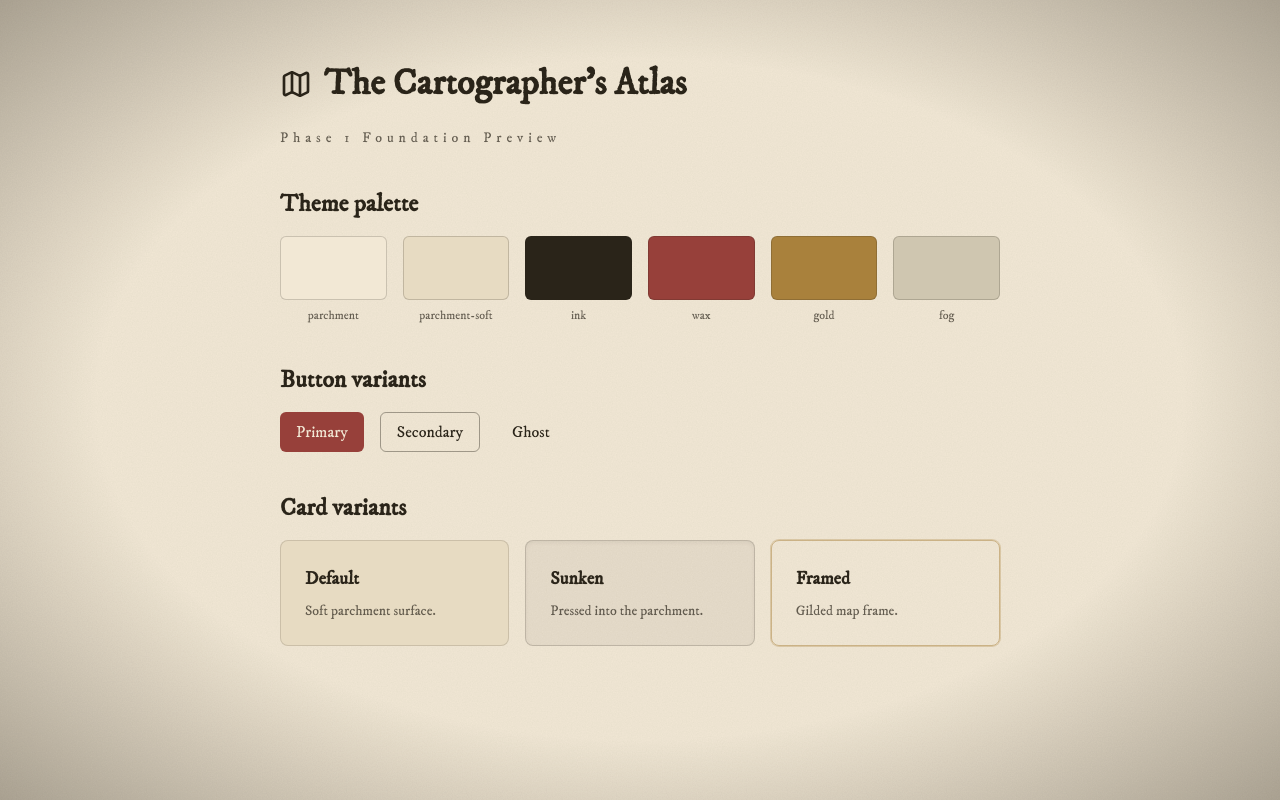
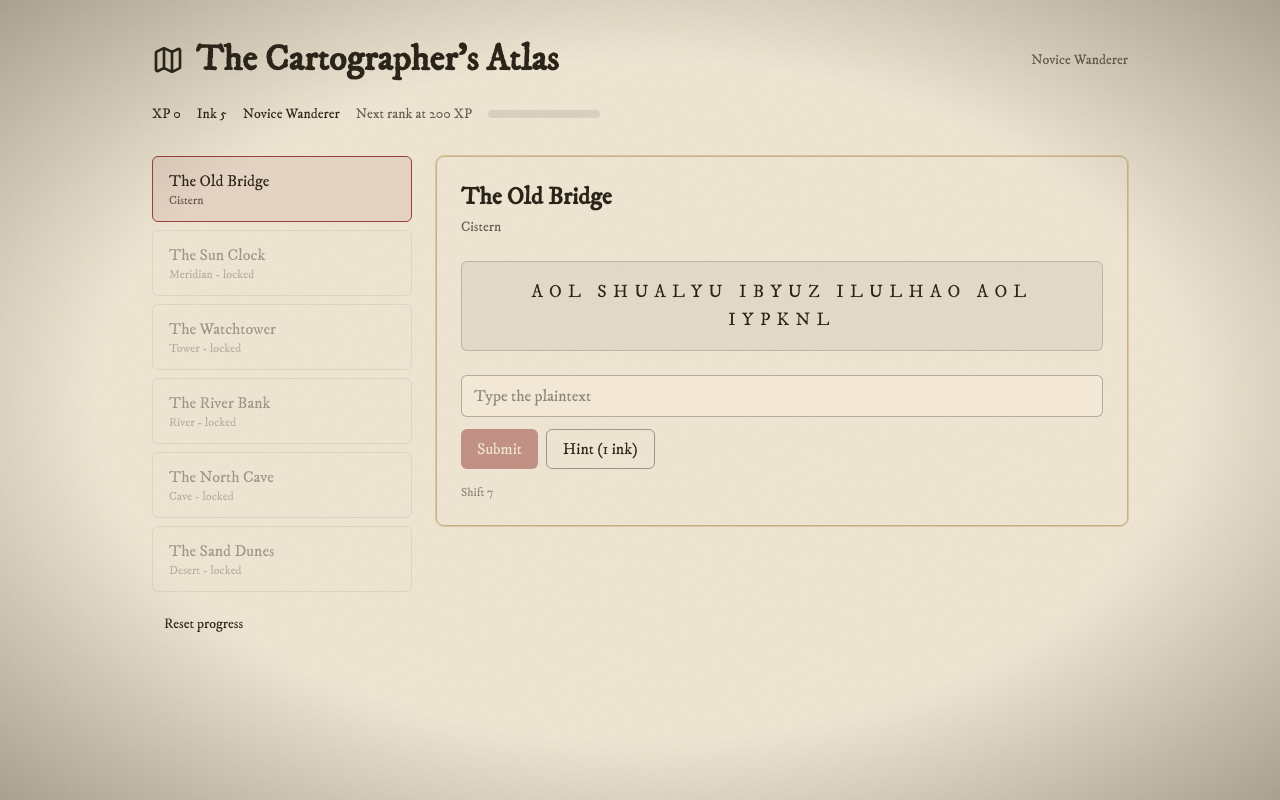
Before and after one commit to Horrid-12/Cartographer-Atlas, a React (Vite) app: page / in a window 1280 px wide. Built offline with nearby package versions, Linux system fonts and the light colour scheme.

Commit message:
feat(game): wire UI, persistence, and mission flow

```diff
--- a/src/App.tsx
+++ b/src/App.tsx
@@ -1,76 +1,117 @@
+import { useState } from "react";
 import { motion, useReducedMotion } from "framer-motion";
 import { Map as MapIcon } from "lucide-react";
 import { Button } from "./components/Button";
-import { Card } from "./components/Card";
-
-const swatches = [
-  { name: "parchment", className: "bg-parchment" },
-  { name: "parchment-soft", className: "bg-parchment-soft" },
-  { name: "ink", className: "bg-ink" },
-  { name: "wax", className: "bg-wax" },
-  { name: "gold", className: "bg-gold" },
-  { name: "fog", className: "bg-fog" },
-];
+import { StatusBar } from "./components/StatusBar";
+import { MissionBoard } from "./components/MissionBoard";
+import { MissionPanel } from "./components/MissionPanel";
+import {
+  MISSIONS,
+  missionUnlocked,
+  rankFor,
+  type Progress,
+} from "./lib/game";
+import { loadProgress, saveProgress } from "./game/state";
 
 export default function App() {
   const reducedMotion = useReducedMotion();
+  const [progress, setProgress] = useState<Progress>(() => loadProgress());
+  const initialIndex = MISSIONS.findIndex((m) => m.id === progress.activeMission);
+  const [activeIndex, setActiveIndex] = useState(initialIndex >= 0 ? initialIndex : 0);
+
+  const mission = MISSIONS[activeIndex];
+
+  function handleSolve(score: number, missionId: string) {
+    setProgress((previous) => {
+      const completed = previous.completed.includes(missionId)
+        ? previous.completed
+        : [...previous.completed, missionId];
+      const nextIndex = Math.min(activeIndex + 1, MISSIONS.length - 1);
+      const next = {
+        xp: previous.xp + score,
+        ink: previous.ink + 2,
+        completed,
+        activeMission: MISSIONS[nextIndex]?.id ?? null,
+      };
+      saveProgress(next);
+      return next;
+    });
+  }
+
+  function handleUseHint() {
+    let ok = false;
+    setProgress((previous) => {
+      if (previous.ink < 1) return previous;
+      ok = true;
+      const next = { ...previous, ink: previous.ink - 1 };
+      saveProgress(next);
+      return next;
+    });
+    return ok;
+  }
+
+  function selectMission(index: number) {
+    if (!missionUnlocked(index, progress.completed)) return;
+    setActiveIndex(index);
+    setProgress((previous) => {
+      const next = { ...previous, activeMission: MISSIONS[index]?.id ?? null };
+      saveProgress(next);
+      return next;
+    });
+  }
 
   return (
     <main className="parchment min-h-screen text-ink">
-      <div className="mx-auto max-w-3xl px-6 py-16">
-        <header className="flex items-center gap-3">
-          <MapIcon className="h-8 w-8 text-ink" aria-hidden="true" />
-          <h1 className="text-4xl font-bold">The Cartographer's Atlas</h1>
+      <div className="mx-auto max-w-5xl px-6 py-10">
+        <header className="flex items-center justify-between gap-3">
+          <div className="flex items-center gap-3">
+            <MapIcon className="h-8 w-8 text-ink" aria-hidden="true" />
+            <h1 className="text-4xl font-bold">The Cartographer's Atlas</h1>
+          </div>
+          <span className="font-display text-sm text-ink/70">
+            {rankFor(progress.xp)}
+          </span>
         </header>
-        <motion.p
+        <motion.div
           initial={reducedMotion ? false : { opacity: 0, y: 8 }}
           animate={reducedMotion ? undefined : { opacity: 1, y: 0 }}
           transition={{ duration: 0.4 }}
-          className="cipher-text mt-6 text-sm text-ink/70"
+          className="mt-6"
         >
-          Phase 1 Foundation Preview
-        </motion.p>
+          <StatusBar progress={progress} />
+        </motion.div>
 
-        <section className="mt-10">
-          <h2 className="text-2xl font-bold">Theme palette</h2>
-          <div className="mt-4 grid grid-cols-2 gap-4 sm:grid-cols-3 md:grid-cols-6">
-            {swatches.map((swatch) => (
-              <div key={swatch.name} className="flex flex-col items-center gap-2">
-                <div
-                  className={`h-16 w-full rounded-md border border-ink/20 ${swatch.className}`}
-                />
-                <span className="text-xs text-ink/70">{swatch.name}</span>
-              </div>
-            ))}
-          </div>
-        </section>
-
-        <section className="mt-10">
-          <h2 className="text-2xl font-bold">Button variants</h2>
-          <div className="mt-4 flex flex-wrap items-center gap-4">
-            <Button variant="primary">Primary</Button>
-            <Button variant="secondary">Secondary</Button>
-            <Button variant="ghost">Ghost</Button>
-          </div>
-        </section>
-
-        <section className="mt-10">
-          <h2 className="text-2xl font-bold">Card variants</h2>
-          <div className="mt-4 grid gap-4 md:grid-cols-3">
-            <Card variant="default">
-              <h3 className="text-lg font-bold">Default</h3>
-              <p className="mt-2 text-sm text-ink/70">Soft parchment surface.</p>
-            </Card>
-            <Card variant="sunken">
-              <h3 className="text-lg font-bold">Sunken</h3>
-              <p className="mt-2 text-sm text-ink/70">Pressed into the parchment.</p>
-            </Card>
-            <Card variant="framed">
-              <h3 className="text-lg font-bold">Framed</h3>
-              <p className="mt-2 text-sm text-ink/70">Gilded map frame.</p>
-            </Card>
-          </div>
-        </section>
+        <div className="mt-8 grid gap-6 md:grid-cols-[260px_1fr]">
+          <aside>
+            <MissionBoard
+              progress={progress}
+              activeIndex={activeIndex}
+              onSelect={selectMission}
+            />
+            <div className="mt-4">
+              <Button
+                variant="ghost"
+                size="sm"
+                onClick={() => {
+                  localStorage.clear();
+                  window.location.reload();
+                }}
+              >
+                Reset progress
+              </Button>
+            </div>
+          </aside>
+          <section>
+            {mission ? (
+              <MissionPanel
+                key={mission.id}
+                mission={mission}
+                onSolve={handleSolve}
+                onUseHint={handleUseHint}
+              />
+            ) : null}
+          </section>
+        </div>
       </div>
     </main>
   );
--- /dev/null
+++ b/src/components/MissionBoard.tsx
@@ -0,0 +1,41 @@
+import { MISSIONS, missionUnlocked } from "../lib/game";
+import type { Progress } from "../lib/game";
+
+export function MissionBoard({
+  progress,
+  activeIndex,
+  onSelect,
+}: {
+  progress: Progress;
+  activeIndex: number;
+  onSelect: (index: number) => void;
+}) {
+  return (
+    <ul className="grid gap-2">
+      {MISSIONS.map((mission, index) => {
+        const unlocked = missionUnlocked(index, progress.completed);
+        const done = progress.completed.includes(mission.id);
+        return (
+          <li key={mission.id}>
+            <button
+              type="button"
+              disabled={!unlocked}
+              onClick={() => onSelect(index)}
+              className={`w-full rounded-md border px-4 py-3 text-left font-display transition-colors ${
+                index === activeIndex
+                  ? "border-wax bg-wax/10"
+                  : "border-ink/20 hover:bg-ink/5"
+              } ${!unlocked ? "opacity-40" : ""}`}
+            >
+              <span className="block text-base">{mission.title}</span>
+              <span className="block text-xs text-ink/70">
+                {mission.place}
+                {done ? " - solved" : unlocked ? "" : " - locked"}
+              </span>
+            </button>
+          </li>
+        );
+      })}
+    </ul>
+  );
+}
--- /dev/null
+++ b/src/components/MissionPanel.tsx
@@ -0,0 +1,103 @@
+import { useState } from "react";
+import { Button } from "./Button";
+import { Card } from "./Card";
+import {
+  computeCiphertext,
+  scoreMission,
+  HINT_INK_COST,
+  type Mission,
+} from "../lib/game";
+import { getClue } from "../lib/ai";
+
+function normalize(value: string): string {
+  return value.trim().replace(/\s+/g, " ").toLowerCase();
+}
+
+export function MissionPanel({
+  mission,
+  onSolve,
+  onUseHint,
+}: {
+  mission: Mission;
+  onSolve: (score: number, missionId: string) => void;
+  onUseHint: () => boolean;
+}) {
+  const ciphertext = computeCiphertext(mission);
+  const [answer, setAnswer] = useState("");
+  const [attempts, setAttempts] = useState(0);
+  const [hintsUsed, setHintsUsed] = useState(0);
+  const [hint, setHint] = useState<string | null>(null);
+  const [feedback, setFeedback] = useState<string | null>(null);
+  const [solved, setSolved] = useState(false);
+  const [startedAt] = useState(() => Date.now());
+
+  function submit() {
+    if (solved) return;
+    const nextAttempts = attempts + 1;
+    setAttempts(nextAttempts);
+    if (normalize(answer) === normalize(mission.plaintext)) {
+      const timeSec = (Date.now() - startedAt) / 1000;
+      const score = scoreMission(mission, nextAttempts, hintsUsed, timeSec);
+      setSolved(true);
+      setFeedback(`Solved. +${score} XP`);
+      onSolve(score, mission.id);
+    } else {
+      setFeedback("Not quite. Try again.");
+    }
+  }
+
+  function useHint() {
+    if (solved) return;
+    if (hintsUsed >= mission.hints.length) {
+      setFeedback("No more hints.");
+      return;
+    }
+    const ok = onUseHint();
+    if (!ok) {
+      setFeedback("Not enough ink.");
+      return;
+    }
+    setHintsUsed((value) => value + 1);
+    setHint(getClue(mission, hintsUsed));
+  }
+
+  return (
+    <Card variant="framed">
+      <h2 className="text-2xl font-bold">{mission.title}</h2>
+      <p className="mt-1 text-sm text-ink/70">{mission.place}</p>
+      <div className="cipher-text mt-6 rounded-md border border-ink/20 bg-ink/5 p-4 text-center text-lg">
+        {ciphertext}
+      </div>
+      <div className="mt-6 flex flex-col gap-3">
+        <input
+          type="text"
+          value={answer}
+          disabled={solved}
+          onChange={(event) => setAnswer(event.target.value)}
+          onKeyDown={(event) => {
+            if (event.key === "Enter") submit();
+          }}
+          placeholder="Type the plaintext"
+          className="rounded-md border border-ink/30 bg-parchment px-3 py-2 font-display text-ink focus:outline-none focus:ring-2 focus:ring-wax/60"
+        />
+        <div className="flex gap-2">
+          <Button onClick={submit} disabled={solved || answer.trim() === ""}>
+            Submit
+          </Button>
+          <Button variant="secondary" onClick={useHint} disabled={solved}>
+            Hint ({HINT_INK_COST} ink)
+          </Button>
+        </div>
+        {hint ? <p className="text-sm text-ink/80">{hint}</p> : null}
+        {feedback ? <p className="text-sm font-bold">{feedback}</p> : null}
+        {solved ? (
+          <p className="text-xs text-ink/60">
+            Shift used: {mission.shift}. Attempts: {attempts}. Hints:{" "}
+            {hintsUsed}.
+          </p>
+        ) : null}
+      </div>
+      <p className="mt-4 text-xs text-ink/50">Shift {mission.shift}</p>
+    </Card>
+  );
+}
--- /dev/null
+++ b/src/components/StatusBar.tsx
@@ -0,0 +1,23 @@
+import { rankFor, nextRankThreshold } from "../lib/game";
+import type { Progress } from "../lib/game";
+
+export function StatusBar({ progress }: { progress: Progress }) {
+  const rank = rankFor(progress.xp);
+  const next = nextRankThreshold(progress.xp);
+  const pct = next > progress.xp ? (progress.xp / next) * 100 : 100;
+  return (
+    <div className="flex flex-wrap items-center gap-4 text-sm">
+      <span className="font-display">XP {progress.xp}</span>
+      <span className="font-display">Ink {progress.ink}</span>
+      <span className="font-display">{rank}</span>
+      {next > progress.xp ? (
+        <span className="text-ink/70">Next rank at {next} XP</span>
+      ) : (
+        <span className="text-ink/70">Max rank reached</span>
+      )}
+      <div className="h-2 w-28 overflow-hidden rounded bg-ink/10">
+        <div className="h-2 bg-gold" style={{ width: `${pct}%` }} />
+      </div>
+    </div>
+  );
+}
--- /dev/null
+++ b/src/game/state.ts
@@ -0,0 +1,69 @@
+import { PERSISTENCE_KEY, START_INK, type Progress } from "../lib/game";
+
+const DEFAULT_PROGRESS: Progress = {
+  xp: 0,
+  ink: START_INK,
+  completed: [],
+  activeMission: null,
+};
+
+function isProgress(value: unknown): value is Progress {
+  if (typeof value !== "object" || value === null) return false;
+  const v = value as Record<string, unknown>;
+  return (
+    typeof v.xp === "number" &&
+    typeof v.ink === "number" &&
+    Array.isArray(v.completed) &&
+    v.completed.every((item) => typeof item === "string") &&
+    (v.activeMission === null || typeof v.activeMission === "string")
+  );
+}
+
+function storage(): Storage | null {
+  try {
+    return typeof localStorage !== "undefined" ? localStorage : null;
+  } catch {
+    return null;
+  }
+}
+
+export function loadProgress(): Progress {
+  const s = storage();
+  try {
+    if (!s) return { ...DEFAULT_PROGRESS };
+    const raw = s.getItem(PERSISTENCE_KEY);
+    if (raw === null) return { ...DEFAULT_PROGRESS };
+    const parsed = JSON.parse(raw) as unknown;
+    if (!isProgress(parsed)) return { ...DEFAULT_PROGRESS };
+    return {
+      xp: parsed.xp,
+      ink: parsed.ink,
+      completed: [...parsed.completed],
+      activeMission: parsed.activeMission,
+    };
+  } catch {
+    return { ...DEFAULT_PROGRESS };
+  }
+}
+
+export function saveProgress(progress: Progress): void {
+  const s = storage();
+  if (!s) return;
+  try {
+    s.setItem(PERSISTENCE_KEY, JSON.stringify(progress));
+  } catch {
+    // ignore storage failures
+  }
+}
+
+export function resetProgress(): Progress {
+  const s = storage();
+  if (s) {
+    try {
+      s.removeItem(PERSISTENCE_KEY);
+    } catch {
+      // ignore
+    }
+  }
+  return { ...DEFAULT_PROGRESS };
+}
```
Also changed, not shown: 2 other files (tests, documents, lock files or other folders).
